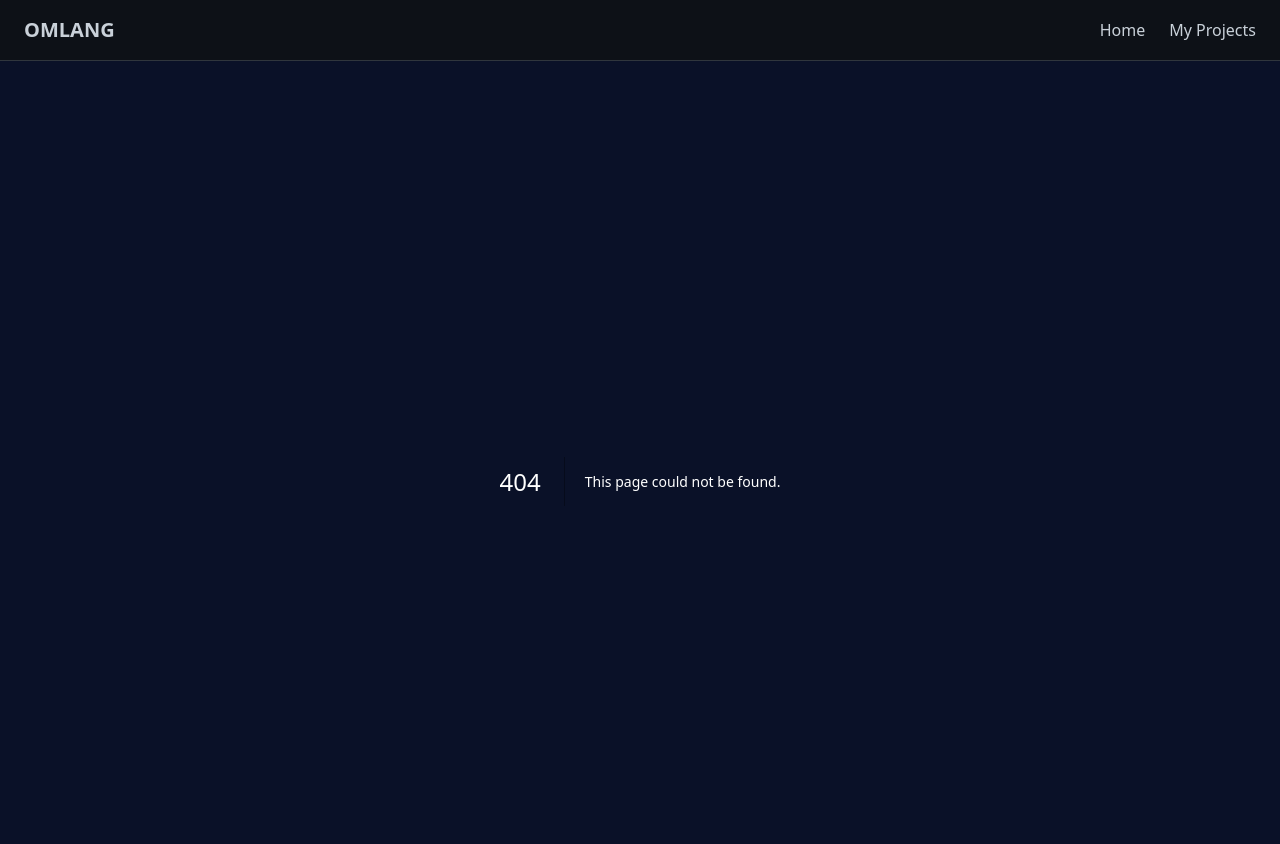
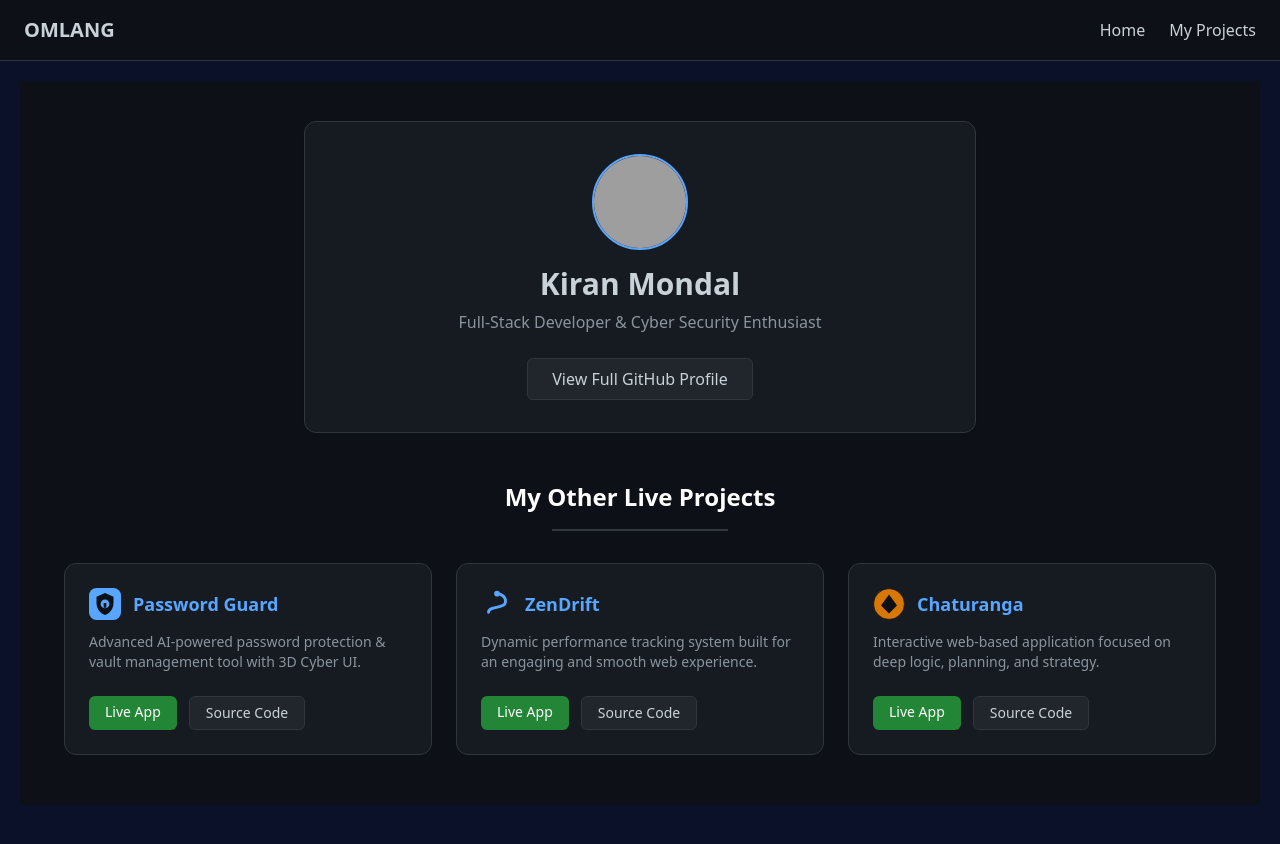
Before and after one commit to Kiran-mondal/OmLang, a Next.js app: page /projects in a window 1280 px wide. Before the commit this address had no page. Shown: the top 844 px of the page. Built offline with nearby package versions, Linux system fonts and the light colour scheme; grey boxes are pictures that could not be loaded.

Commit message:
Create page.jsx

```diff
--- /dev/null
+++ b/app/projects/page.jsx
@@ -0,0 +1,110 @@
+import React from 'react';
+
+export default function ProjectsPreviewPage() {
+  const allProjects = [
+    {
+      id: "password-guard",
+      title: "Password Guard",
+      desc: "Advanced AI-powered password protection & vault management tool with 3D Cyber UI.",
+      live: "https://passwordguard.quarry.dpdns.org",
+      code: "https://github.com/Kiran-mondal/Password-Guard",
+      svg: (
+        <svg width="32" height="32" viewBox="0 0 512 512" fill="none" xmlns="http://www.w3.org/2000/svg">
+            <rect width="512" height="512" rx="120" fill="#58a6ff"/>
+            <path d="M256 80L120 140V240C120 330 176 407 256 432C336 407 392 330 392 240V140L256 80Z" fill="#0d1117"/>
+            <circle cx="256" cy="255" r="70" fill="#58a6ff"/>
+            <rect x="235" y="240" width="42" height="75" rx="8" fill="#0d1117"/>
+        </svg>
+      )
+    },
+    {
+      id: "zendrift",
+      title: "ZenDrift",
+      desc: "Dynamic performance tracking system built for an engaging and smooth web experience.",
+      live: "https://zendrift.quarry.dpdns.org",
+      code: "https://github.com/Kiran-mondal",
+      svg: (
+        <svg xmlns="http://www.w3.org/2000/svg" viewBox="0 0 512 512" width="32" height="32">
+          <path d="M 120 390 C 120 270, 392 350, 392 210 C 392 130, 310 90, 256 90" fill="none" stroke="#58a6ff" strokeWidth="45" strokeLinecap="round" />
+          <circle cx="256" cy="90" r="45" fill="#58a6ff" />
+        </svg>
+      )
+    },
+    {
+      id: "chaturanga",
+      title: "Chaturanga",
+      desc: "Interactive web-based application focused on deep logic, planning, and strategy.",
+      live: "https://chaturanga.quarry.dpdns.org",
+      code: "https://github.com/Kiran-mondal",
+      svg: (
+        <svg viewBox="0 0 100 100" xmlns="http://www.w3.org/2000/svg" width="32" height="32">
+          <circle cx="50" cy="50" r="48" fill="#d97706" stroke="#0d1117" strokeWidth="2" />
+          <path d="M50 20 L75 55 L50 80 L25 55 Z" fill="#0d1117" />
+        </svg>
+      )
+    },
+    {
+      id: "omlang",
+      title: "Omlang",
+      desc: "A modern language and communication-focused platform with an intuitive user interface.",
+      live: "https://omlang.quarry.dpdns.org",
+      code: "https://github.com/Kiran-mondal",
+      svg: null
+    }
+  ];
+
+  const visibleProjects = allProjects.filter(p => p.id !== "omlang");
+
+  return (
+    <div className="bg-[#0d1117] min-h-[calc(100dvh-76px)] text-[#c9d1d9] font-sans pb-12">
+      <div className="container mx-auto pt-10 text-center px-4">
+
+        {/* প্রোফাইল সেকশন (OmLang Theme) */}
+        <div className="flex flex-col items-center justify-center bg-[#161b22] border border-[#30363d] rounded-xl p-8 max-w-2xl mx-auto mb-12 shadow-sm">
+          <img
+            src="https://github.com/Kiran-mondal.png"
+            alt="Kiran Mondal"
+            className="w-24 h-24 rounded-full border-2 border-[#58a6ff] mb-4"
+          />
+          <h2 className="text-3xl font-bold text-[#c9d1d9] mb-2">Kiran Mondal</h2>
+          <p className="text-[#8b949e] mb-6">Full-Stack Developer & Cyber Security Enthusiast</p>
+          <a
+            href="https://github.com/Kiran-mondal"
+            target="_blank"
+            rel="noopener noreferrer"
+            className="px-6 py-2 border border-[#30363d] bg-[#21262d] text-[#c9d1d9] rounded-md hover:bg-[#30363d] hover:text-white transition-all duration-200"
+          >
+            View Full GitHub Profile
+          </a>
+        </div>
+
+        <div className="mb-8">
+          <h3 className="text-white text-2xl m-0 font-semibold">My Other Live Projects</h3>
+          <div className="h-[2px] w-44 bg-[#30363d] mx-auto mt-4"></div>
+        </div>
+
+        {/* কার্ড গ্রিড (OmLang Theme) */}
+        <div className="grid grid-cols-1 md:grid-cols-2 lg:grid-cols-3 gap-6 max-w-6xl mx-auto text-left">
+          {visibleProjects.map((p) => (
+            <div key={p.id} className="bg-[#161b22] border border-[#30363d] hover:border-[#58a6ff] p-6 rounded-xl transition-all duration-300 flex flex-col">
+              <div className="flex items-center gap-3 mb-3">
+                {p.svg}
+                <h3 className="m-0 text-lg font-semibold text-[#58a6ff]">{p.title}</h3>
+              </div>
+              <p className="text-[#8b949e] text-sm mb-6 flex-1">{p.desc}</p>
+              <div className="flex gap-3 mt-auto">
+                <a href={p.live} target="_blank" rel="noopener noreferrer" className="bg-[#238636] text-white px-4 py-1.5 rounded-md text-sm font-medium hover:bg-[#2ea043] transition-colors">
+                  Live App
+                </a>
+                <a href={p.code} target="_blank" rel="noopener noreferrer" className="bg-[#21262d] border border-[#30363d] text-[#c9d1d9] px-4 py-1.5 rounded-md text-sm hover:bg-[#30363d] transition-colors">
+                  Source Code
+                </a>
+              </div>
+            </div>
+          ))}
+        </div>
+
+      </div>
+    </div>
+  );
+}
```
